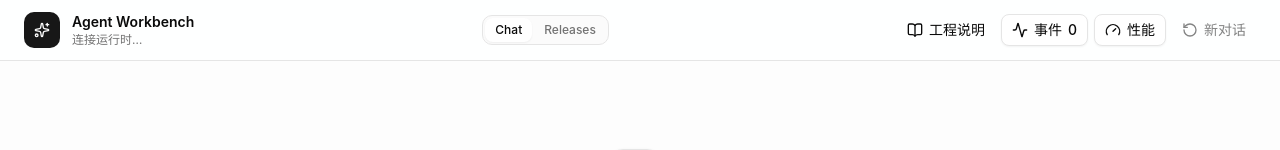
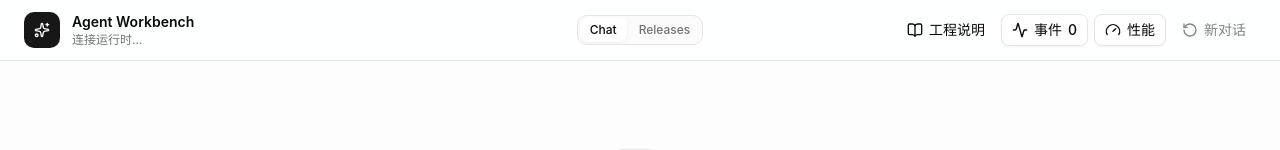
Before and after one commit to geyao2015/agent-workbench, a React (Vite) app in the folder apps/web/: page / in a window 1280 px wide. Shown: the top 150 px of the page. Built offline with nearby package versions, Linux system fonts and the light colour scheme; no server answers.

Commit message:
fix(web): 固定顶栏 Chat / Releases 导航位置

```diff
--- a/apps/web/src/components/app-header.tsx
+++ b/apps/web/src/components/app-header.tsx
@@ -29,7 +29,7 @@ export function AppHeader({
 
   return (
     <>
-      <header className="flex items-center justify-between gap-3 border-b bg-background/90 px-4 py-3 backdrop-blur md:px-6">
+      <header className="grid grid-cols-[minmax(0,1fr)_auto_minmax(0,1fr)] items-center gap-3 border-b bg-background/90 px-4 py-3 backdrop-blur md:px-6">
         <div className="flex min-w-0 items-center gap-3">
           <div className="flex size-9 shrink-0 items-center justify-center rounded-lg bg-primary text-primary-foreground">
             <Sparkles className="size-4" />
@@ -40,7 +40,10 @@ export function AppHeader({
           </div>
         </div>
 
-        <nav className="flex shrink-0 items-center gap-0.5 rounded-lg border bg-muted/40 p-0.5">
+        <nav
+          aria-label="主导航"
+          className="flex shrink-0 items-center justify-self-center gap-0.5 rounded-lg border bg-muted/40 p-0.5"
+        >
           {NAV_ITEMS.map((item) => (
             <button
               key={item.id}
@@ -56,7 +59,7 @@ export function AppHeader({
           ))}
         </nav>
 
-        <div className="flex shrink-0 items-center gap-1.5">
+        <div className="flex min-w-0 items-center justify-self-end gap-1.5">
           <Button
             variant="ghost"
             size="sm"
```
